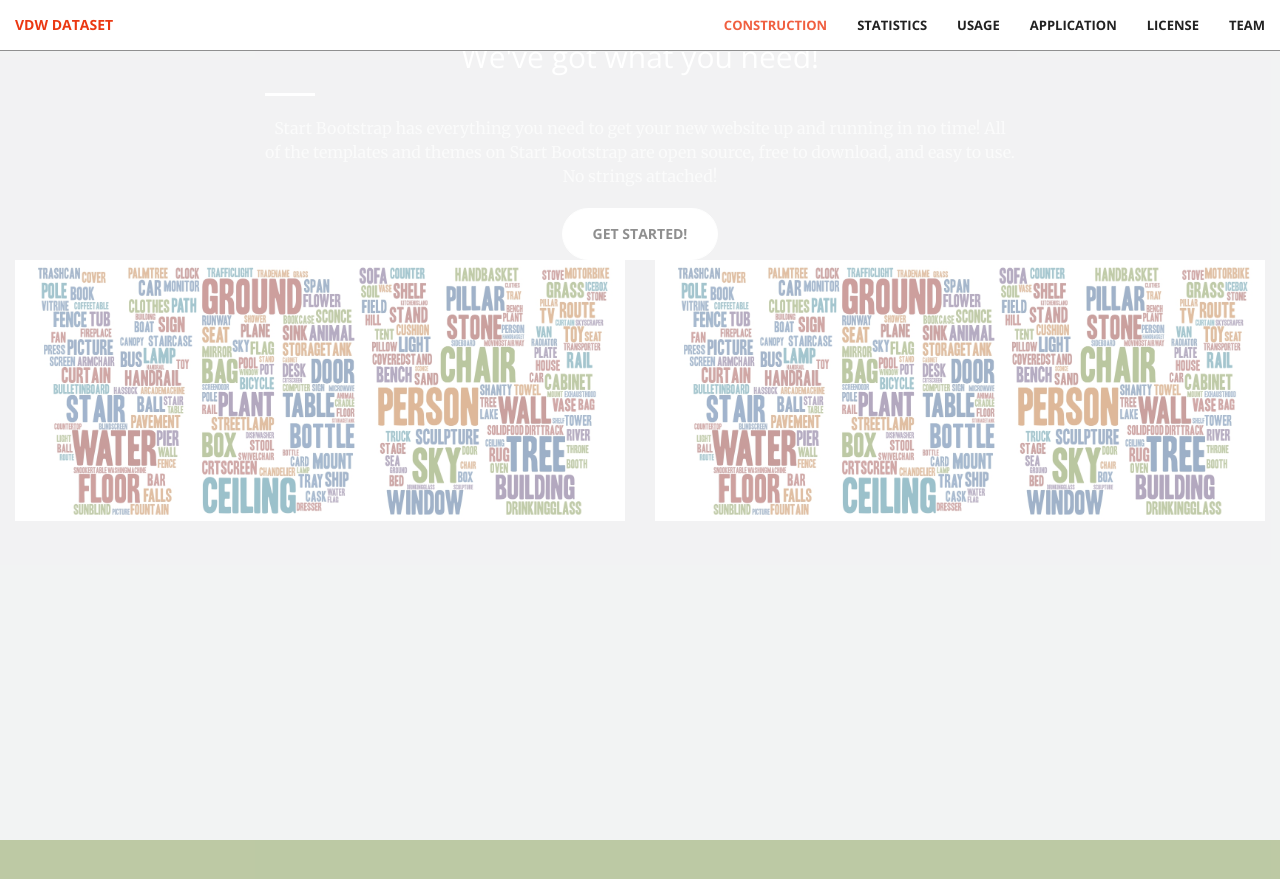
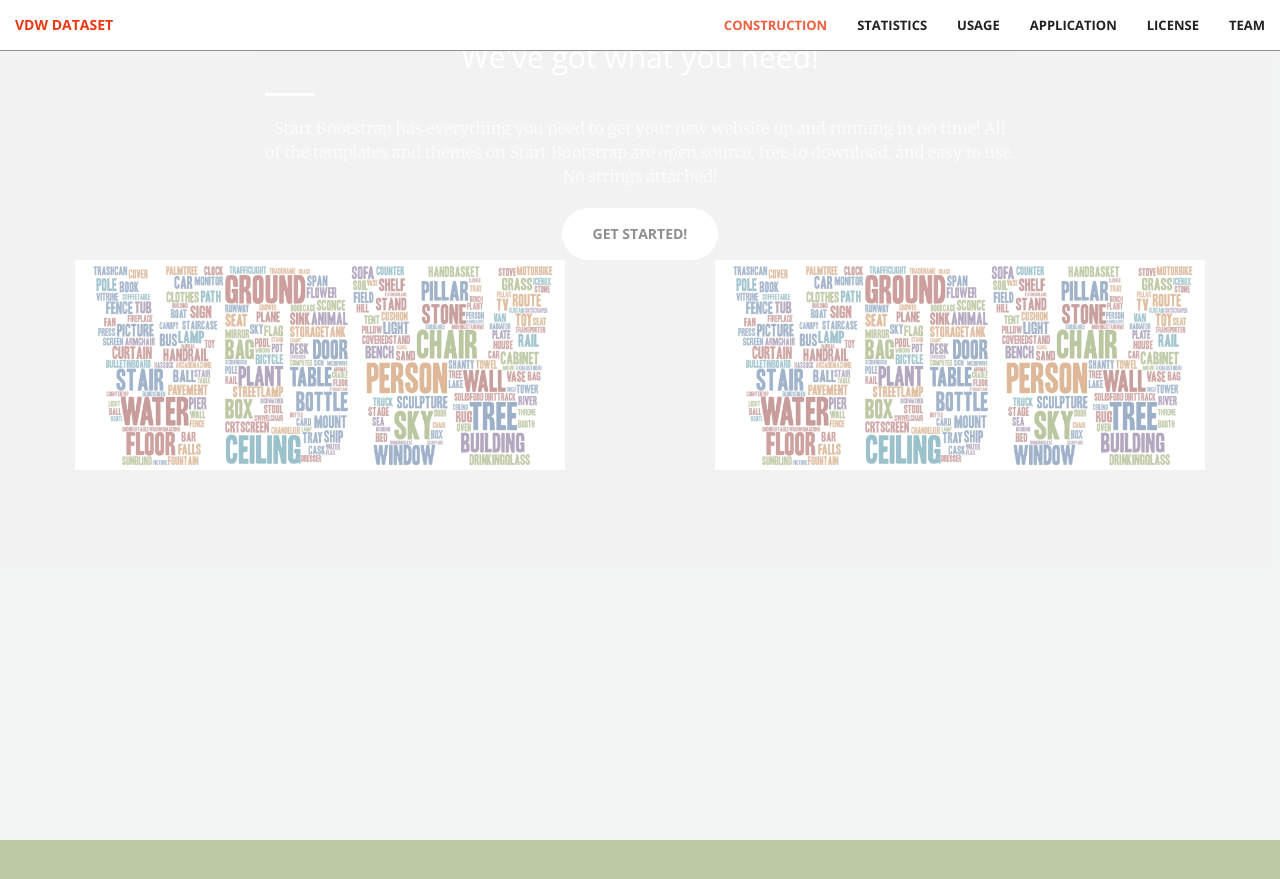
Before and after one commit to RaymondWang987/VDW, a Jekyll site: the page built from index.html, in a window 1280 px wide and 900 px high, scrolled down 960 px. Shown: the top 879 px of the window. Built offline with Jekyll 4.4.1, drawn with Linux system fonts in a browser that asks for light colours; some web fonts are replaced.

Commit message:
Update construction.html

```diff
--- a/_includes/construction.html
+++ b/_includes/construction.html
@@ -9,11 +9,11 @@
             </div>
         </div>
     </div>
-    <div style="max-height: 50%;" class="col-md-6 col-sm-6 text-center">
+    <div style="height: 30%;" class="col-md-6 col-sm-6 text-center">
         <!-- <img style="max-width: 80%;max-height: 90%;" src="construct_page-0001.jpg" > -->
         <img style="max-width: 100%;max-height: 100%;" src="construct_page-0001.jpg" >
     </div>
-    <div style="max-height: 50%;" class="col-md-6 col-sm-6 text-center">
+    <div style="height: 30%;" class="col-md-6 col-sm-6 text-center">
         <!-- <img style="max-width: 80%;max-height: 90%;" src="construct_page-0001.jpg" > -->
         <img style="max-width: 100%;max-height: 100%;" src="construct_page-0001.jpg" >
     </div>
```
